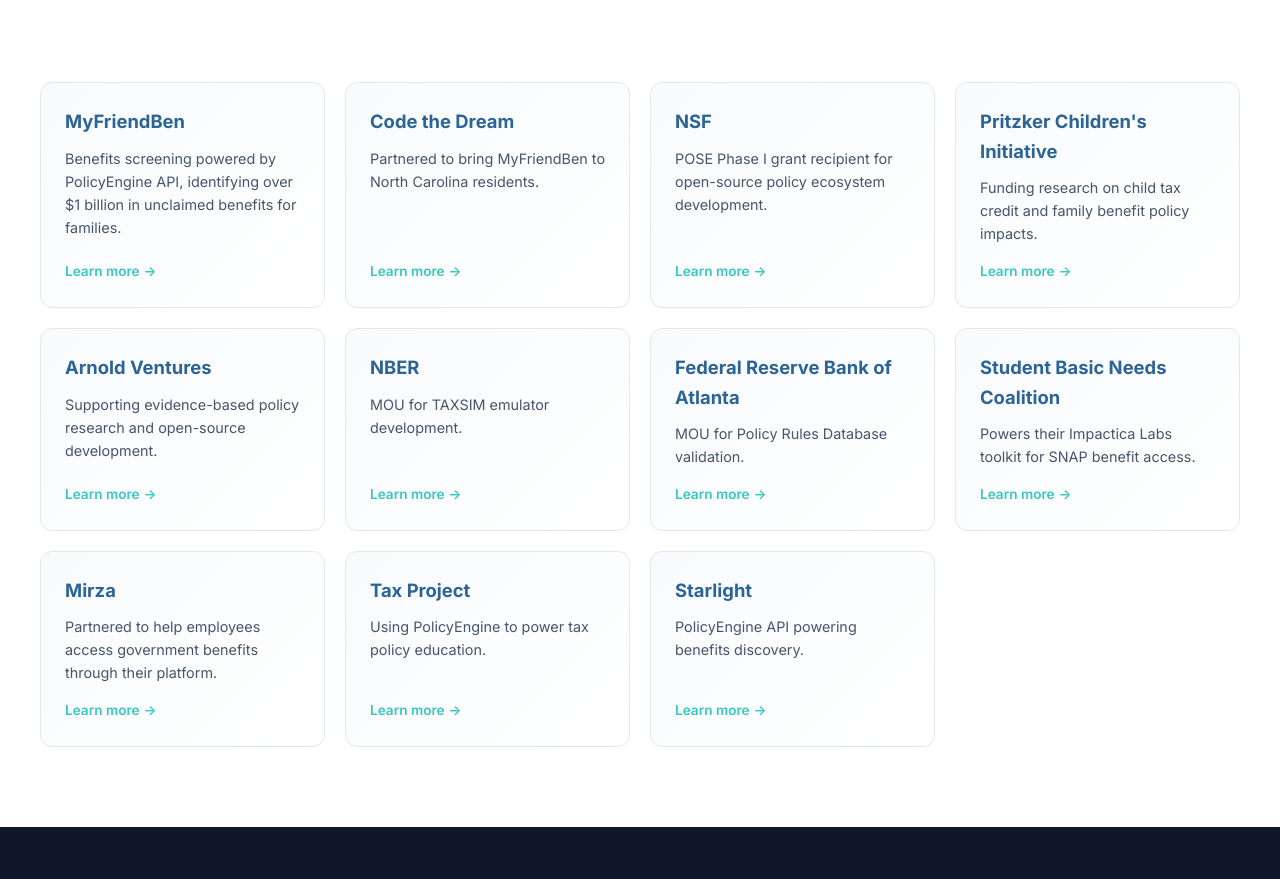
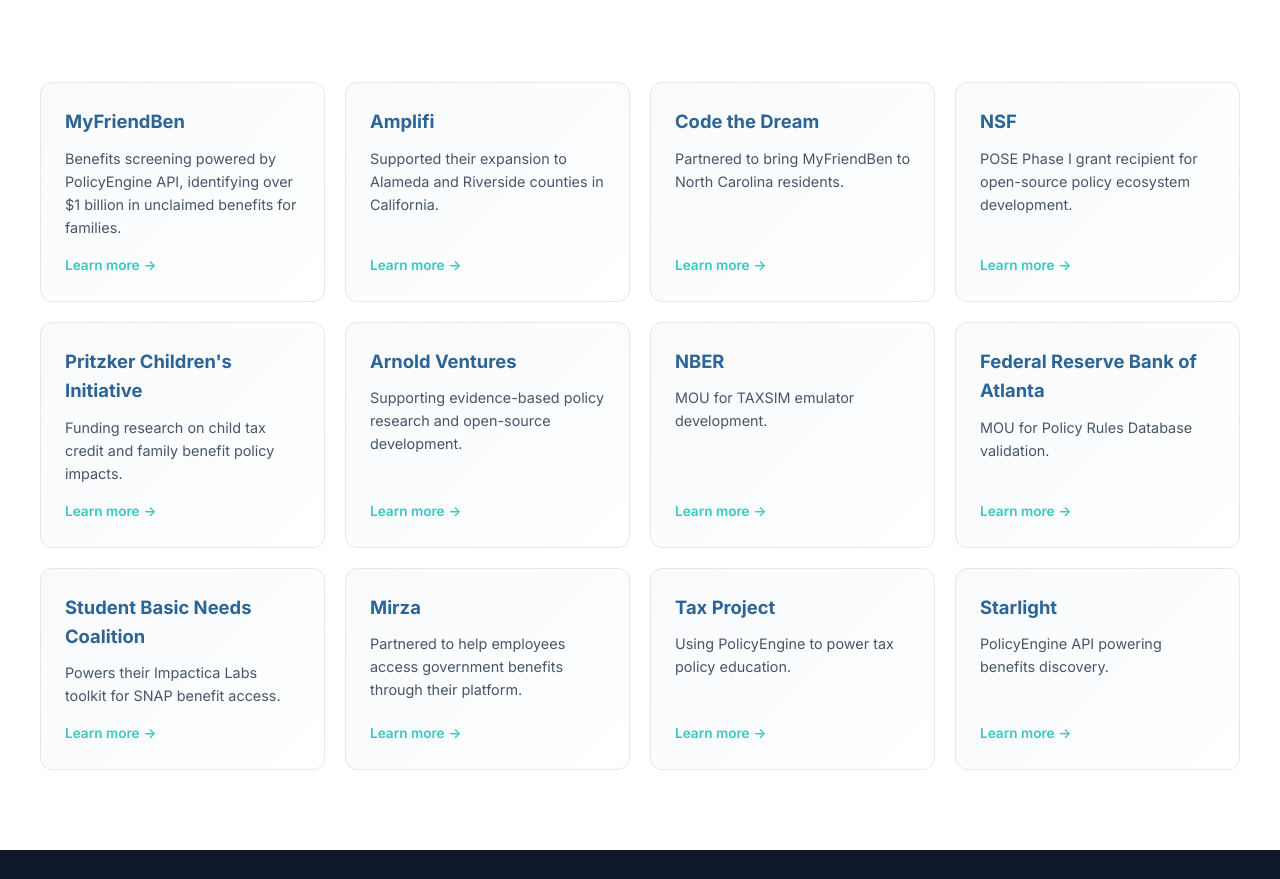
Before and after one commit to PolicyEngine/2025-year-in-review, a React (Vite) app: page /us in a window 1280 px wide. Shown: the part 7964-8843 px from the top of the page. Built offline with nearby package versions, Linux system fonts and the light colour scheme; a web font is replaced by a local one.

Commit message:
Add Amplifi to partners (Alameda/Riverside expansion)

```diff
--- a/src/data/us.js
+++ b/src/data/us.js
@@ -258,6 +258,12 @@ export const usPartners = [
     link: "https://policyengine.org/us/research/myfriendben-nc",
   },
   {
+    name: "Amplifi",
+    description:
+      "Supported their expansion to Alameda and Riverside counties in California.",
+    link: "https://helloamplifi.com",
+  },
+  {
     name: "Code the Dream",
     description: "Partnered to bring MyFriendBen to North Carolina residents.",
     link: "https://codethedream.org",
```
